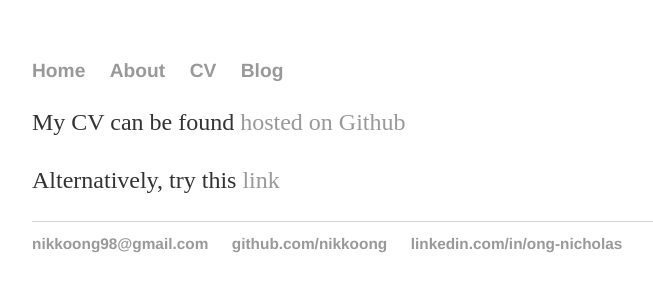
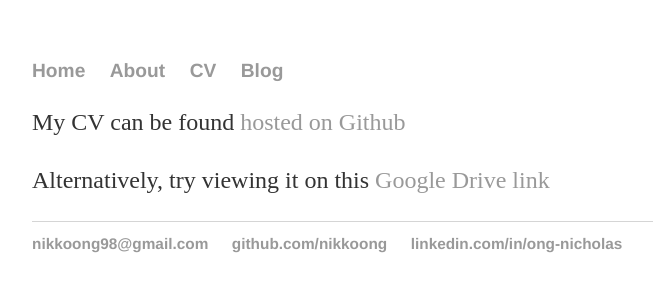
Before and after one commit to nikkoong/nikkoong.github.io, a Jekyll site: the page built from cv/index.html, in a window 1280 px wide. Shown: the top 300 px of the page, without its empty margins (160-813 px from the left). Built offline with Jekyll 4.4.1, drawn with Linux system fonts in a browser that asks for light colours.

Commit message:
Update index.html

```diff
--- a/cv/index.html
+++ b/cv/index.html
@@ -6,4 +6,4 @@ title: Nikko's CV
 
 <p> My CV can be found <a href="https://nikkoong.github.io/4-22-2020.pdf">hosted on Github</a> </p>
 
-<p> Alternatively, try this <a href="https://drive.google.com/file/d/1YtvGLlnzel3hJq-ceMRNfMCTKoRSVZ00/view?usp=sharing">link</a> </p>
+<p> Alternatively, try viewing it on this <a href="https://drive.google.com/file/d/1YtvGLlnzel3hJq-ceMRNfMCTKoRSVZ00/view?usp=sharing">Google Drive link</a> </p>
```
